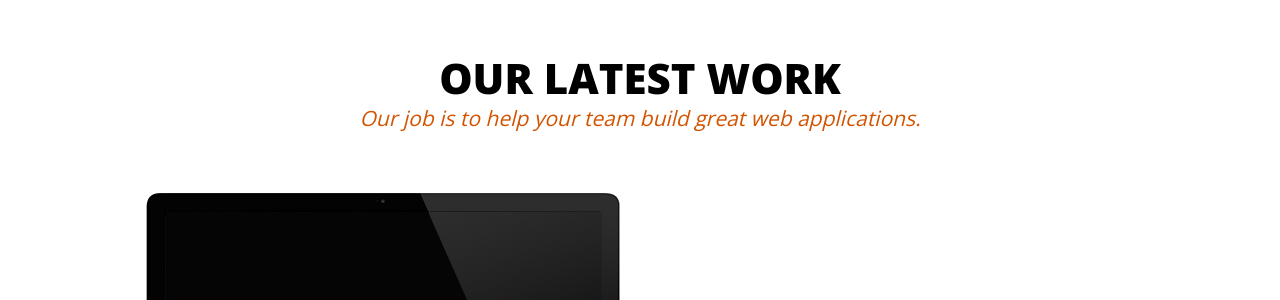
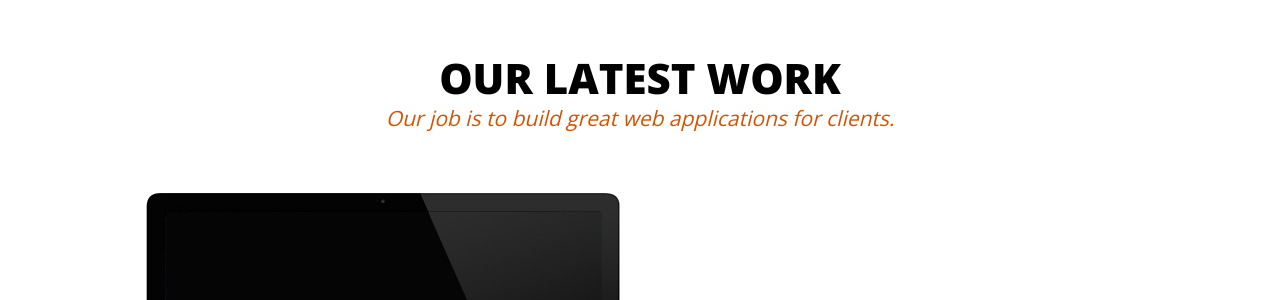
Before and after one commit to GrokInteractive/grokinteractive.github.io, a Jekyll site: the page built from index.html, in a window 1280 px wide and 900 px high, scrolled down 1990 px. Shown: the part 156-456 px from the top of the window. Built offline with Jekyll 4.4.1, drawn with Linux system fonts in a browser that asks for light colours; nearby versions of some CDN libraries; Markdown is read by kramdown in place of the engine named in the settings; comment, search, counter and statistics services are not loaded.

Commit message:
Changed text to be more clear with mission

```diff
--- a/_includes/_work.section.html
+++ b/_includes/_work.section.html
@@ -6,7 +6,7 @@
       <div class="span12">
 
         <h1>Our latest work</h1>
-        <h2>Our job is to help your team build great web applications.</h2>
+        <h2>Our job is to build great web applications for clients.</h2>
 
       </div>
     </div>
```
